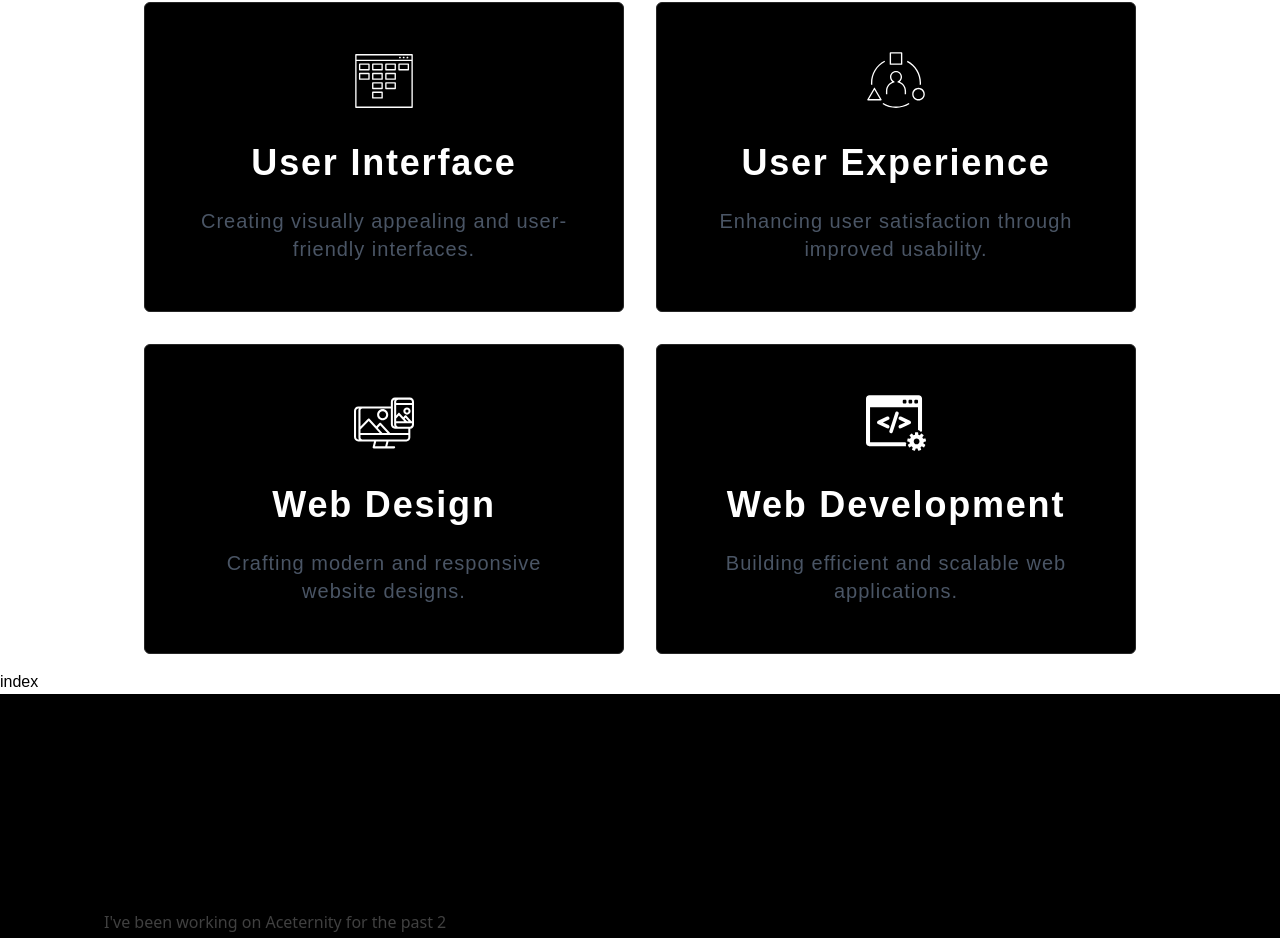
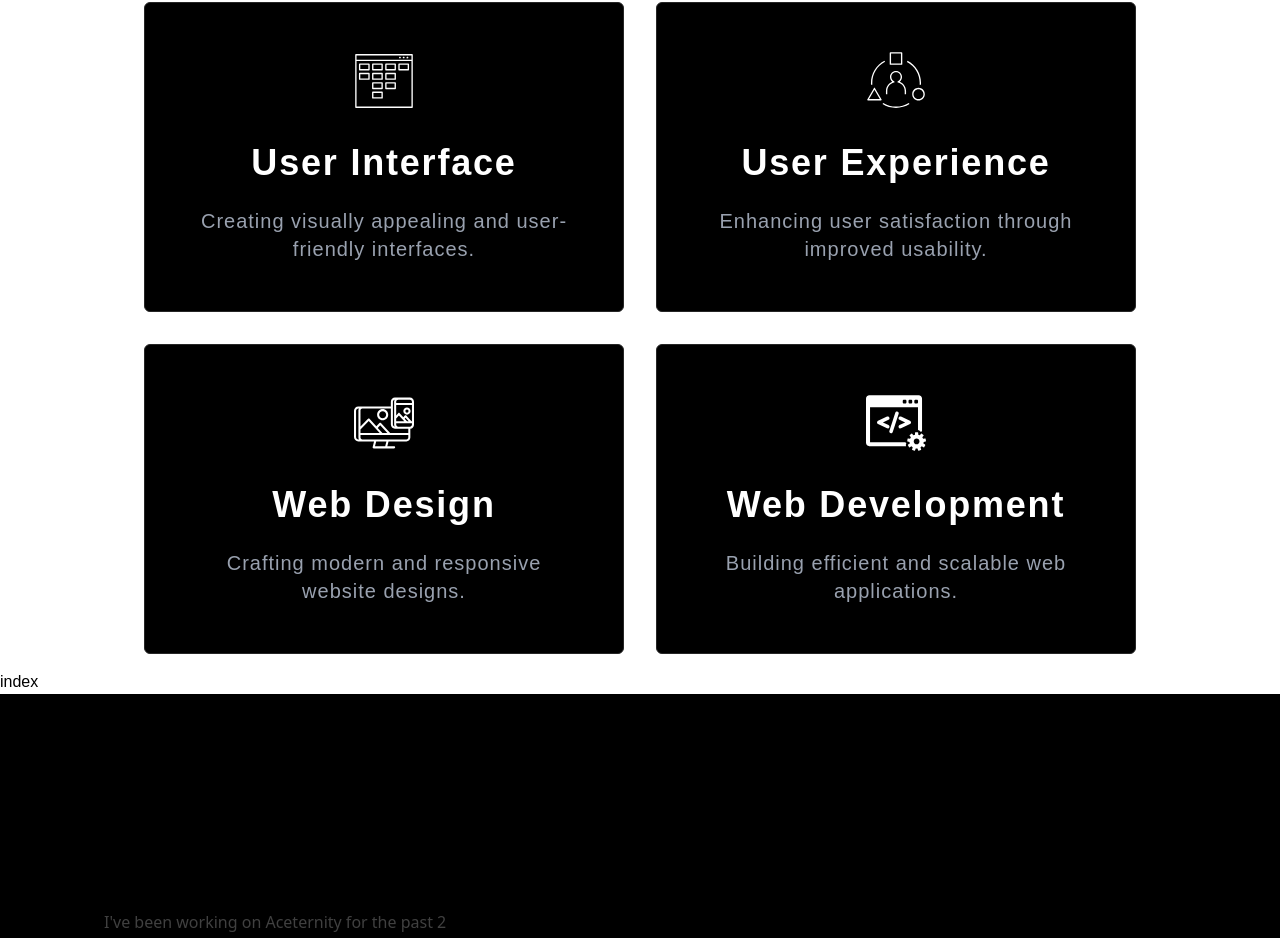
Before and after one commit to mikol-ux/update-portfolio, a Next.js app: page / in a window 1280 px wide. Shown: the part 1792-2730 px from the top of the page. Built offline with nearby package versions, Linux system fonts and the light colour scheme.

Commit message:
fourth,, commit

```diff
--- a/app/components/Servicecard/Card.tsx
+++ b/app/components/Servicecard/Card.tsx
@@ -21,7 +21,7 @@ export default function ServiceCard({
         <h3 className="con-text-xl font-semibold text-white mb-2 text-center">
           {service.title}
         </h3>
-        <p className="con-text-lg text-gray-600 dark:text-gray-400 text-center">
+        <p className="con-text-lg text-gray-400 text-center">
           {service.description}
         </p>
       </div>
```
